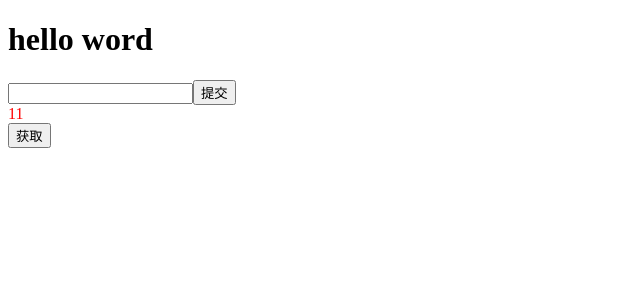
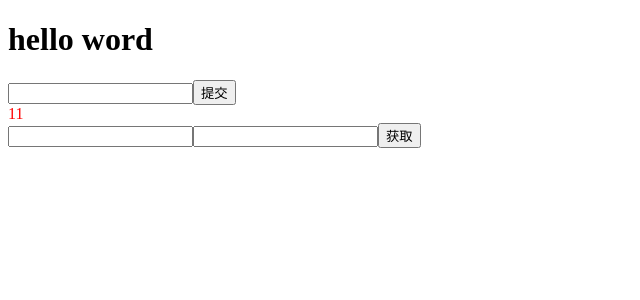
Before and after one commit to z3718l/react-test-app, a React (Create React App) app: page / in a window 1280 px wide. Shown: the top 300 px of the page, without its empty margins (0-640 px from the left). Built offline with nearby package versions, Linux system fonts and the light colour scheme.

Commit message:
feat(非受控组件): 非受控组件练习

```diff
--- a/src/refsDom.jsx
+++ b/src/refsDom.jsx
@@ -3,9 +3,13 @@ export default class RefsDom extends React.Component{
     constructor() {
         super()
         this.helloRef = React.createRef()
+        this.username = React.createRef()
+        this.password = React.createRef()
     }
     clickHandler = () => {
-        console.log(this.helloRef.current) // <div>11</div>
+        //console.log(this.helloRef.current) // <div>11</div>
+        console.log(this.username.current.value) // 获取表单的value值
+        console.log(this.password.current.value) // 获取表单的value值
     }
     componentDidMount() {
         this.helloRef.current.style.color = 'red'
@@ -14,6 +18,10 @@ export default class RefsDom extends React.Component{
         return (
             <div>
                 <div ref={this.helloRef}>11</div>
+
+                <input type="text" ref={this.username}/>
+                <input type="text" ref={this.password}/>
+
                 <button onClick={this.clickHandler}>获取</button>
             </div>
         )
```
Also changed, not shown: 1 other file (tests, documents, lock files or other folders).
